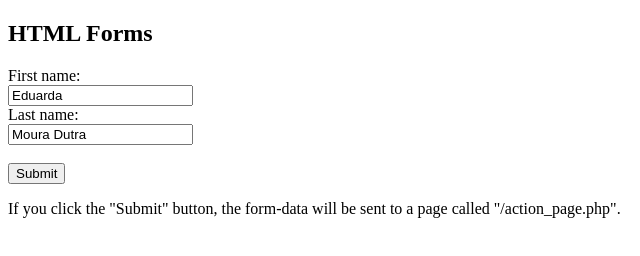
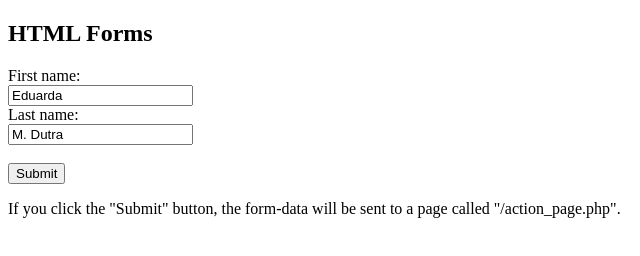
Before and after one commit to EMD-glitch/EMD-glitch.github.io, a plain HTML site: page index.html in a window 1280 px wide. Shown: the full height of the page, 0-640 px from the left. Drawn offline with Linux system fonts and the light colour scheme.

Commit message:
Update index.html

```diff
--- a/index.html
+++ b/index.html
@@ -8,7 +8,7 @@
   <label for="fname">First name:</label><br>
   <input type="text" id="fname" name="fname" value="Eduarda"><br>
   <label for="lname">Last name:</label><br>
-  <input type="text" id="lname" name="lname" value="Moura Dutra"><br><br>
+  <input type="text" id="lname" name="lname" value="M. Dutra"><br><br>
   <input type="submit" value="Submit">
 </form>
 
```
